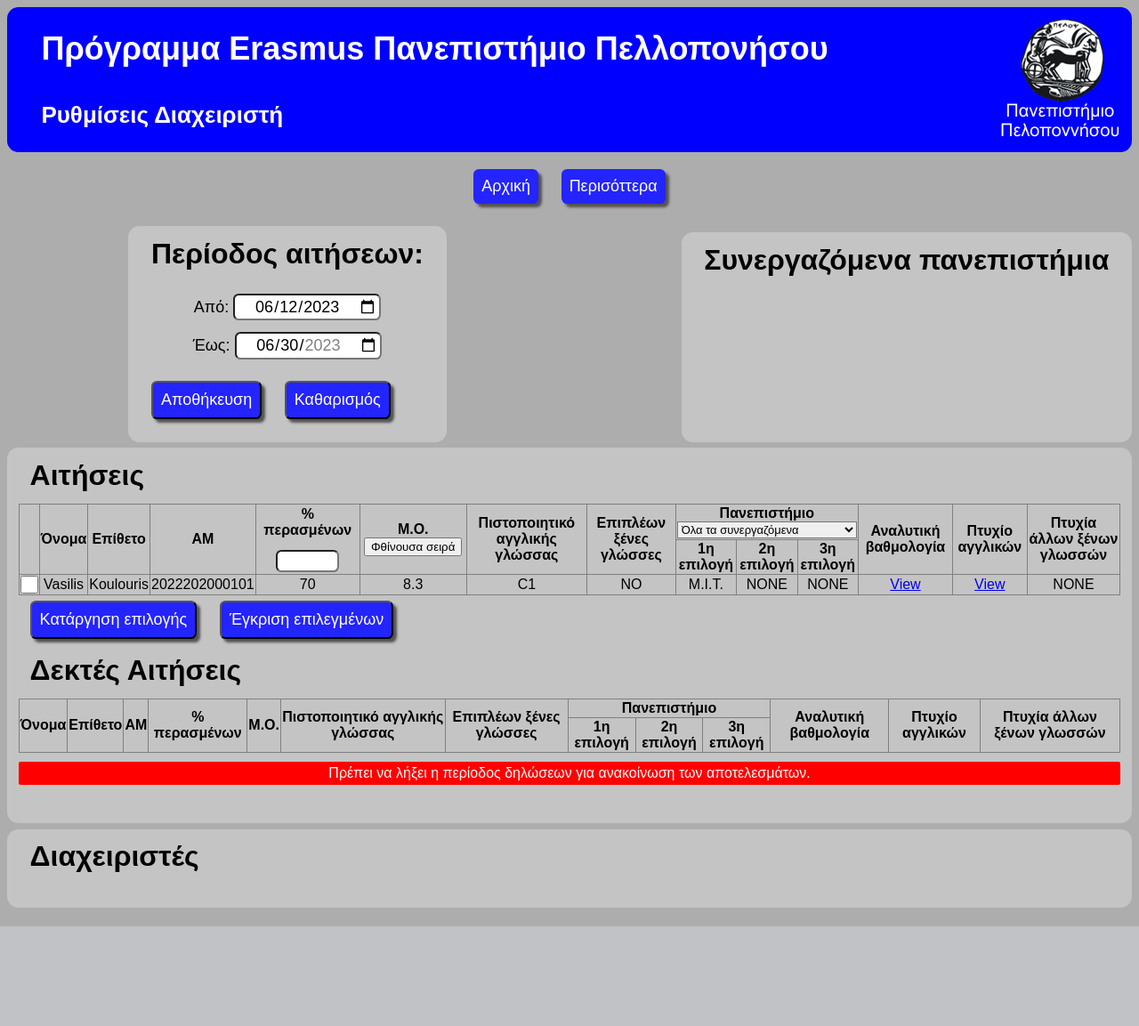
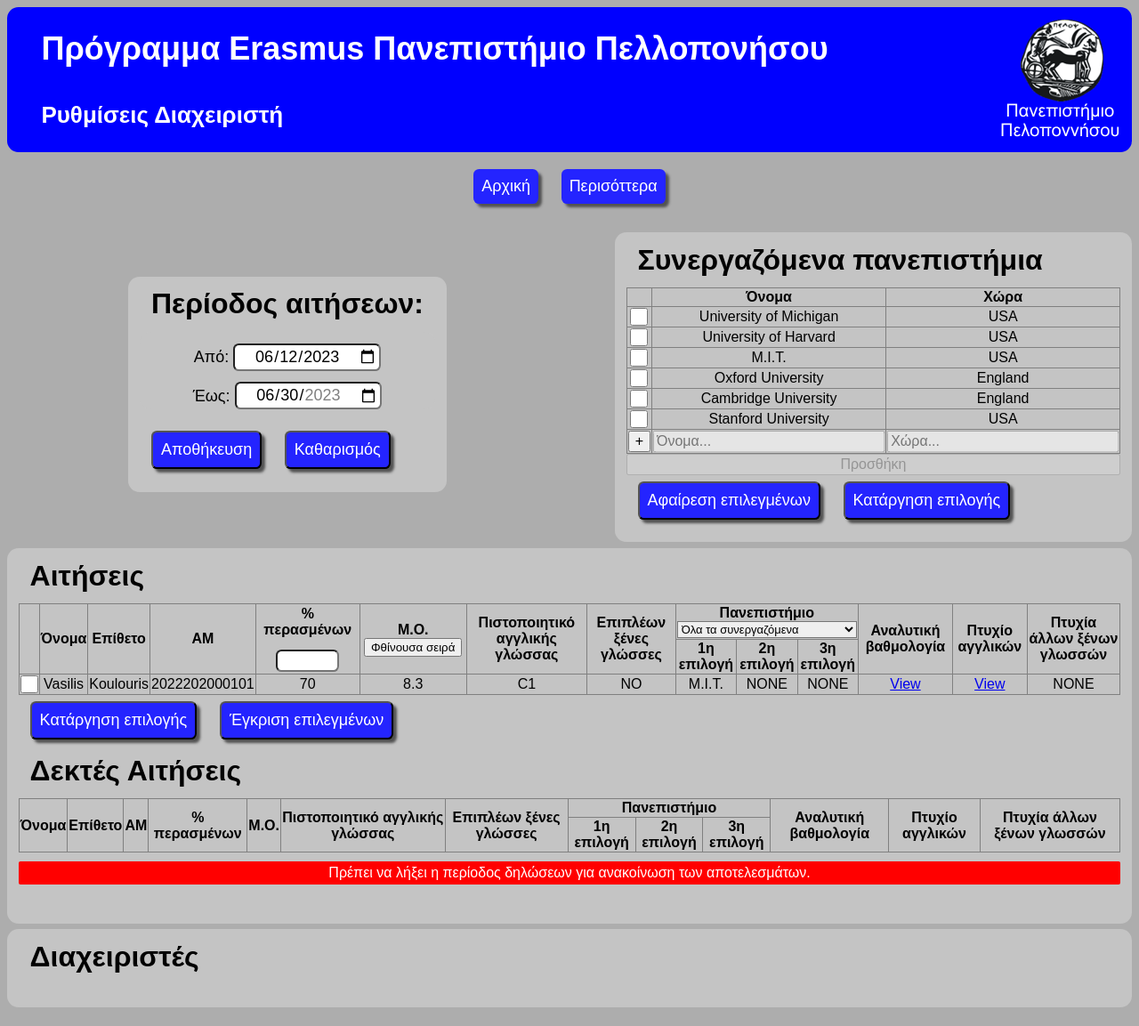
Before and after one commit to Vasilis-git/Erasmus-Webpage, a PHP site: page /admin_settings.php in a window 1280 px wide. Shown: the whole page at 89% size. Before the commit the page ends 1041 px from the top, so only its background shows below. Run offline with PHP 8.4, Linux system fonts and the light colour scheme; data comes from the database, SQL or seed files in the repository; lists and menus that the app fills with data are empty.

Commit message:
functionality to add universities in admin settings

```diff
--- a/admin_settings.php
+++ b/admin_settings.php
@@ -19,6 +19,19 @@
             float: left;
             align-items: center;
             justify-content: center;
+        }
+        table input[type="button"]{
+            all:revert;
+            display:block;
+            width:100%;
+            font-size: medium;
+        }
+        table input[type="text"]{
+            all:revert;
+            width: 100%;
+            box-sizing: border-box;
+            height: 100%;
+            font-size: medium;
         }
         select{
             width: 100%;
@@ -195,7 +208,7 @@
 
             <div class = "applications content" >
                 <h1>Αιτήσεις</h1>
-                <form action="scripts/submit_approved.php" method="GET">
+                <form action="scripts/submit_approved.php" method="GET" id="allApplications">
                     <table id="ApplicationsTable">
                         <tr>
                             <th rowspan="2"></th>
@@ -303,7 +316,7 @@
                         ?>
 
                     </table>
-                    <input type="button" value="Κατάργηση επιλογής" onclick="uncheckAll();">
+                    <input type="button" value="Κατάργηση επιλογής" onclick="uncheckAll('allApplications');">
                     <input type="submit" value="Έγκριση επιλεγμένων">
                 </form>
 
@@ -412,6 +425,26 @@
                 <!-- κουμπί "συνεργαζόμενα πανεπιστήμια", τα εμφανίζει παίρνωντας τα απ΄τη βάση δεδομένων
                     κουμπία προσθήκης και αφαίρεσης πανεπιστημίου
                 -->
+                <form method="GET" id="unis_form">
+                    <?php
+                        $con = mysqli_connect("localhost", "root", "", "erasmus_db") or die('connection problem');
+                        $result = mysqli_query($con, "SELECT uni_name, country FROM universities");
+                        echo '<table>';
+                        echo '<tr> <th></th> <th> Όνομα </th><th> Χώρα </th> </tr>';
+                        while($row = mysqli_fetch_assoc($result)){
+                            echo '<tr>';
+                            echo '<td style="width:1%;"> <input type="checkbox"> </td>';
+                            echo '<td>'.$row['uni_name'].'</td><td>'.$row['country'].'</td>';
+                            echo '</tr>';
+                        }
+                        echo '<tr> <td> <input type="button" value="+" onclick="enableInput();"> </td> <td> <input id="uni_name" name="uni_name" type="text" placeholder="Όνομα..." disabled> </td> <td> <input id="country" name="country" type="text" placeholder="Χώρα..." disabled> </td> </tr>';
+                        echo '</table>';
+                        echo '<input type="button" id="addButton" style="all:revert;width:100%;font-size:medium;display:block;" value="Προσθήκη" onclick="addUni();" disabled>';
+                        mysqli_close($con);
+                    ?>
+                    <input type="button" value="Αφαίρεση επιλεγμένων">
+                    <input type="button" value="Κατάργηση επιλογής" onclick="uncheckAll('unis_form');">
+                </form>
             </div>
 
             <div class="admin content">
@@ -423,6 +456,29 @@
 
         </div>
         <script>
+            function addUni(){
+                var form = document.getElementById('unis_form');
+                var uni_name = document.getElementById('uni_name').value;
+                var country = document.getElementById('country').value;
+                if(uni_name == '' || country == ''){
+                    alert('Δεν μπορείς να εισάγεις κενά δεδομένα.');
+                }
+                else if(uni_name.length > 20 || country.length > 20){
+                    alert('Μέγιστο πλήθος χαρακτήρων: 20.');
+                }
+                else{
+                    form.action = "scripts/addUni.php";
+                    form.requestSubmit();
+                }
+            }
+            function enableInput(){
+                var uni_name = document.getElementById('uni_name');
+                var country = document.getElementById('country');
+                var addButton = document.getElementById('addButton');
+                uni_name.disabled = false;
+                country.disabled = false;
+                addButton.disabled = false;
+            }
             function handleSelect(option){
                 window.open(option.value, '_blank').focus;
             }
@@ -490,8 +546,8 @@
                     }
                 }
             }
-            function uncheckAll(){
-                var checkboxes = document.querySelectorAll('input[type="checkbox"]');
+            function uncheckAll(formID){
+                var checkboxes = document.querySelectorAll('form[id="'+formID+'"] input[type="checkbox"]');
                 for(var i = 0; i < checkboxes.length; i++){
                     checkboxes[i].checked = false;
                 }
```
Also changed, not shown: scripts/addUni.php (added, +22 -0 lines).
